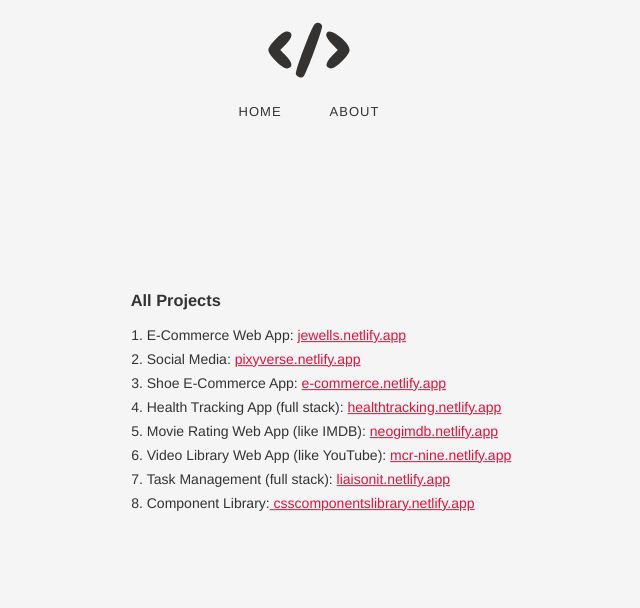
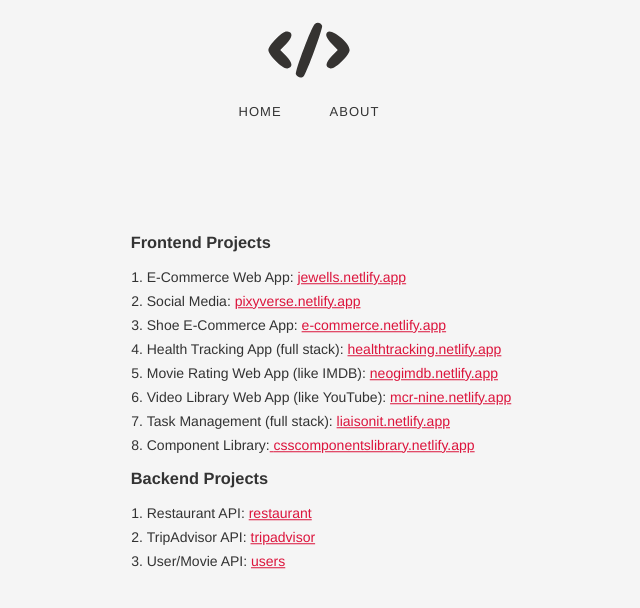
Before and after one commit to vishalsoni7/aboutvishal, a React (Create React App) app: page /projects in a window 1280 px wide. Shown: the top 608 px of the page, without its empty margins (331-971 px from the left). Built offline with nearby package versions, Linux system fonts and the light colour scheme.

Commit message:
update - added backend projects

```diff
--- a/src/pages/Projects.jsx
+++ b/src/pages/Projects.jsx
@@ -1,7 +1,7 @@
 export const Projects = () => {
   return (
     <div className="projects">
-      <h3> All Projects </h3>
+      <h3> Frontend Projects </h3>
       <div>
         <ol>
           <li>
@@ -64,7 +64,45 @@ export const Projects = () => {
           </li>
         </ol>
       </div>
-      {/* <div className="icons">
+
+      <h3> Backend Projects </h3>
+      <div>
+        <ol>
+          <li>
+            Restaurant API:{" "}
+            <a
+              href="https://documenter.getpostman.com/view/25125631/2s9YC8vqcn"
+              target="-blank"
+            >
+              restaurant{" "}
+            </a>
+          </li>
+          <li>
+            TripAdvisor API:{" "}
+            <a
+              href="https://documenter.getpostman.com/view/25125631/2s9YJW6mJr"
+              target="-blank"
+            >
+              tripadvisor
+            </a>
+          </li>
+          <li>
+            User/Movie API:{" "}
+            <a
+              href="https://documenter.getpostman.com/view/25125631/2s9YCBu9Mi"
+              target="-blank"
+            >
+              users
+            </a>
+          </li>
+        </ol>
+      </div>
+    </div>
+  );
+};
+
+{
+  /* <div className="icons">
 <a
   href="https://github.com/vishalsoni7"
   target="_blank"
@@ -93,7 +131,5 @@ export const Projects = () => {
 >
   <i className="fa-brands fa-twitter font_awsome_logo" />
 </a>
-      </div> */}
-    </div>
-  );
-};
+</div> */
+}
```
Lines whose indentation alone changed are shown as unchanged.
